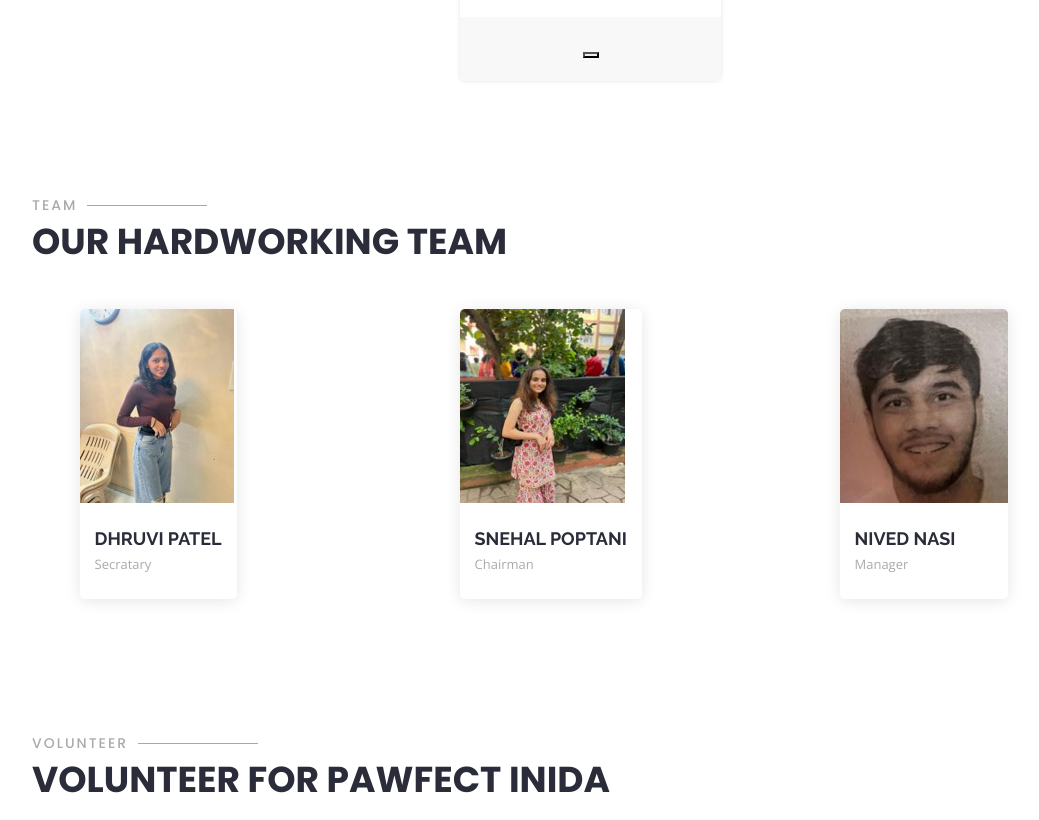
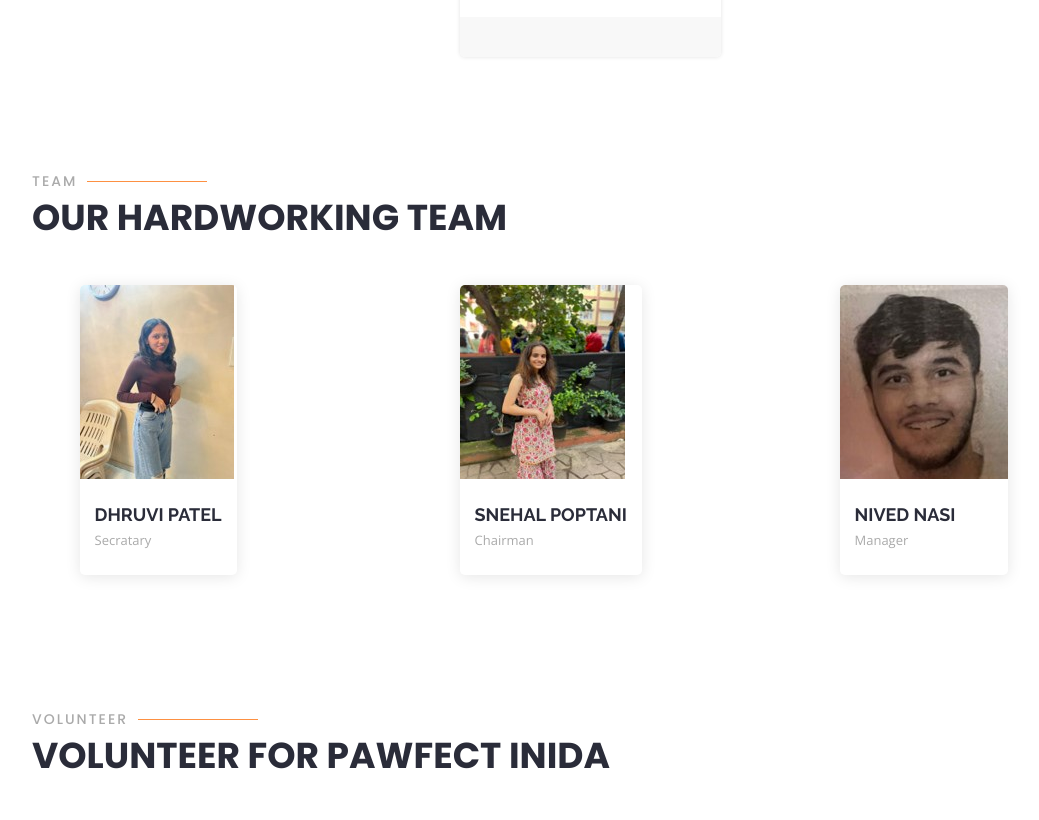
Before and after one commit to dhruveww/Pawfect, a plain HTML site: page index.html in a window 1280 px wide. Shown: the part 5153-5973 px from the top of the page, without its empty margins (50-1089 px from the left). Drawn offline with nearby package versions, Linux system fonts and the light colour scheme; a script that the page names is missing.

Commit message:
Update index.html

```diff
--- a/index.html
+++ b/index.html
@@ -588,7 +588,7 @@
               <div class="btn-wrap">
                 <!-- <a href="payscript.php" class="btn-buy">DONATE</a> -->
                <!--  <input type="submit" value="DONATE" class="btn-buy"> -->
-               <button><script src="https://checkout.razorpay.com/v1/payment-button.js" data-payment_button_id="pl_LeUVZE2sAaMyPf" async> </script> </button>
+               <form ><script src="https://checkout.razorpay.com/v1/payment-button.js" data-payment_button_id="pl_LeUVZE2sAaMyPf" async> </script> </form>
               </div>
             </div>
           </div>
```
